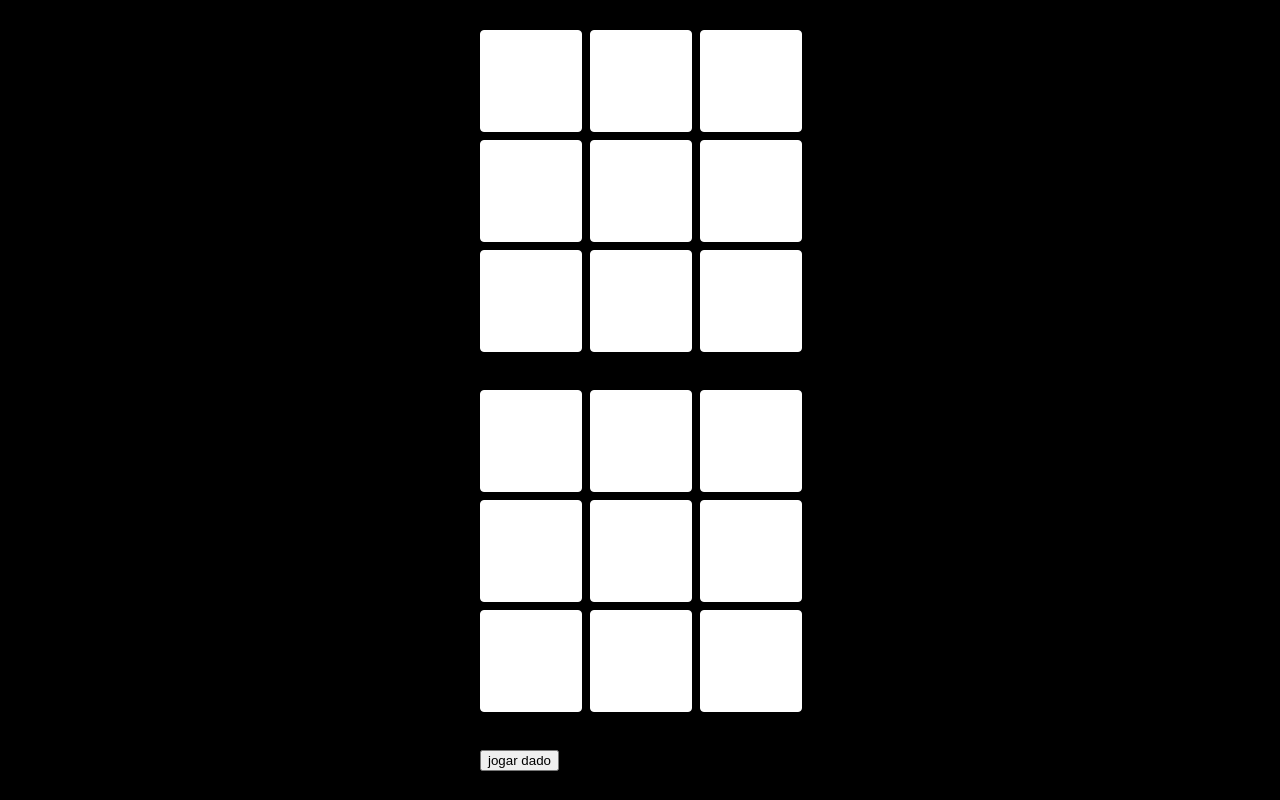
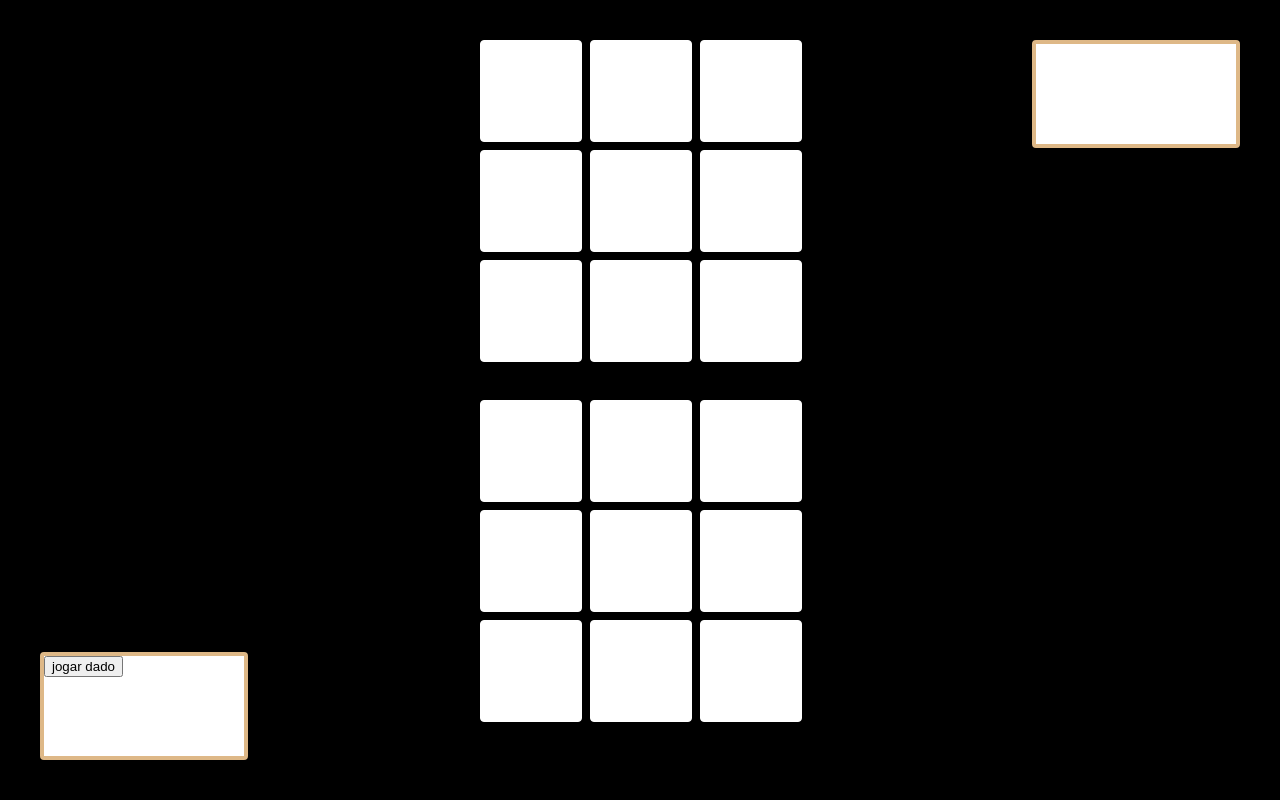
Before and after one commit to ufjf-dcc202/ufjf-dcc202-2023-3-b-trb-trabalho-dev-web, a plain HTML site: page index.html in a window 1280 px wide. Drawn offline with Linux system fonts and the light colour scheme.

Commit message:
cria mesas de jogar os dados

```diff
--- a/style.css
+++ b/style.css
@@ -23,3 +23,25 @@ body {
     border-radius: 4px;
 
     }
+
+    #area-jogador-1 {
+        width: 200px;
+        height: 100px;
+        background-color: white;
+        border: 4px solid burlywood;
+        border-radius: 4px;
+        position: absolute;
+        bottom: 40px;
+        left: 40px;
+          }
+
+    #area-jogador-2 {
+        width: 200px;
+        height: 100px;
+        background-color: white;
+        border: 4px solid burlywood;
+        border-radius: 4px;
+        position: absolute;
+        top: 40px;
+         right: 40px;
+          }
```
